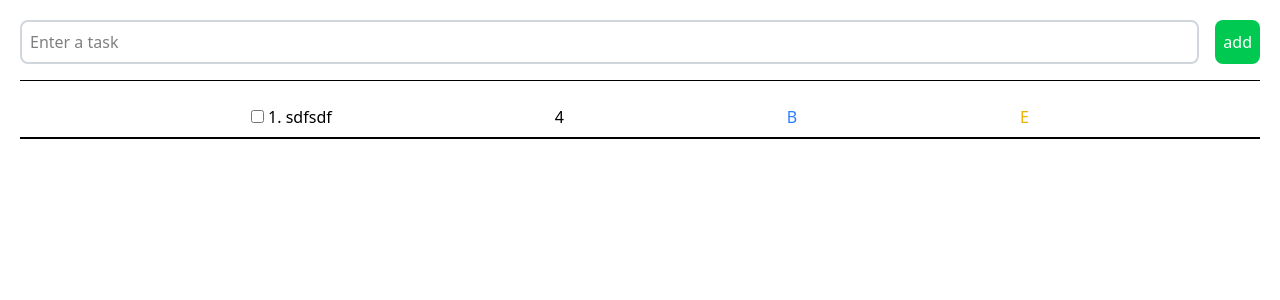
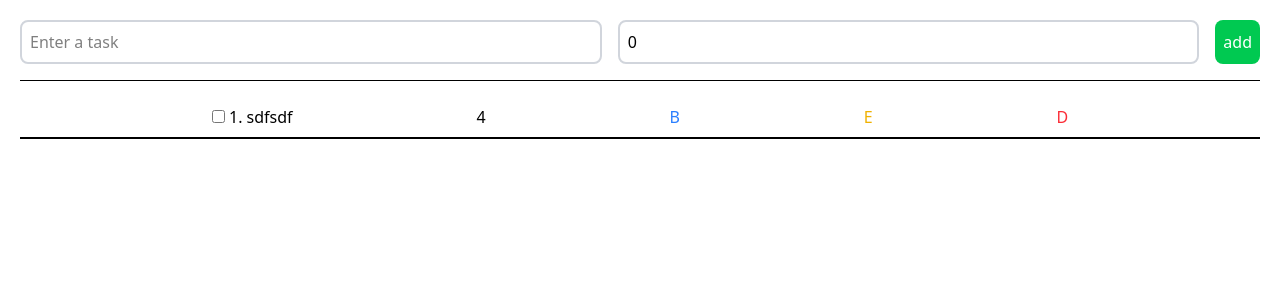
Before and after one commit to Shuhib1924/fastapi-htmx, a FastAPI app: page / in a window 1280 px wide. Shown: the top 300 px of the page. Run offline with FastAPI, Linux system fonts and the light colour scheme.

Commit message:
delete | modify form

```diff
--- a/main.py
+++ b/main.py
@@ -117,6 +117,21 @@ async def edit(
     return templates.TemplateResponse("task.html", {"request": request, "todo": todo})
 
 
+@app.delete("/delete/{id}", response_class=HTMLResponse, status_code=201)
+async def delete(
+    request: Request, session: Session = Depends(get_session), id: int = None
+):
+    todo = session.query(Todo).get(id)
+    if not todo:
+        return JSONResponse(status_code=404, content={"message": "Task not found"})
+    session.delete(todo)
+    session.commit()
+    todos = session.query(Todo).all()
+    return templates.TemplateResponse(
+        "todo_list.html", {"request": request, "todos": todos}
+    )
+
+
 # @app.post("/create", response_class=HTMLResponse, status_code=201)
 # async def create(request: Request, session: Session = Depends(get_session)):
 #     print("Received new task:", dict(await request.form()))
--- a/templates/index.html
+++ b/templates/index.html
@@ -22,7 +22,13 @@
                 <input type="text"
                        name="name"
                        placeholder="Enter a task"
-                       class="flex-1"
+                       class="flex-1 w-full"
+                       required>
+                <input type="number"
+                       name="priority"
+                       placeholder="enter priority"
+                       value="0"
+                       class="flex-1 w-full"
                        required>
                 <button class="bg-green-500 text-white p-2 rounded-lg">add</button>
             </form>
--- a/templates/task.html
+++ b/templates/task.html
@@ -14,4 +14,7 @@
             hx-get="/form/{{ todo.id }}"
             hx-target="#todo-{{ todo.id }}"
             hx-swap="outerHTML">E</button>
+    <button class="text-red-500"
+            hx-delete="/delete/{{ todo.id }}"
+            hx-target="#t1">D</button>
 </div>
```
Also changed, not shown: database.db.
